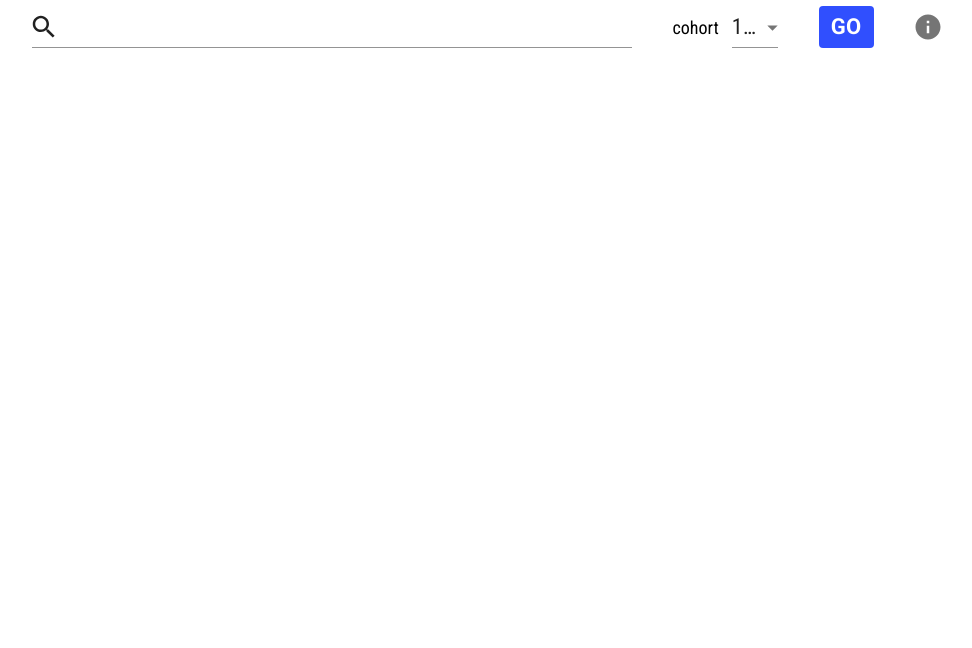
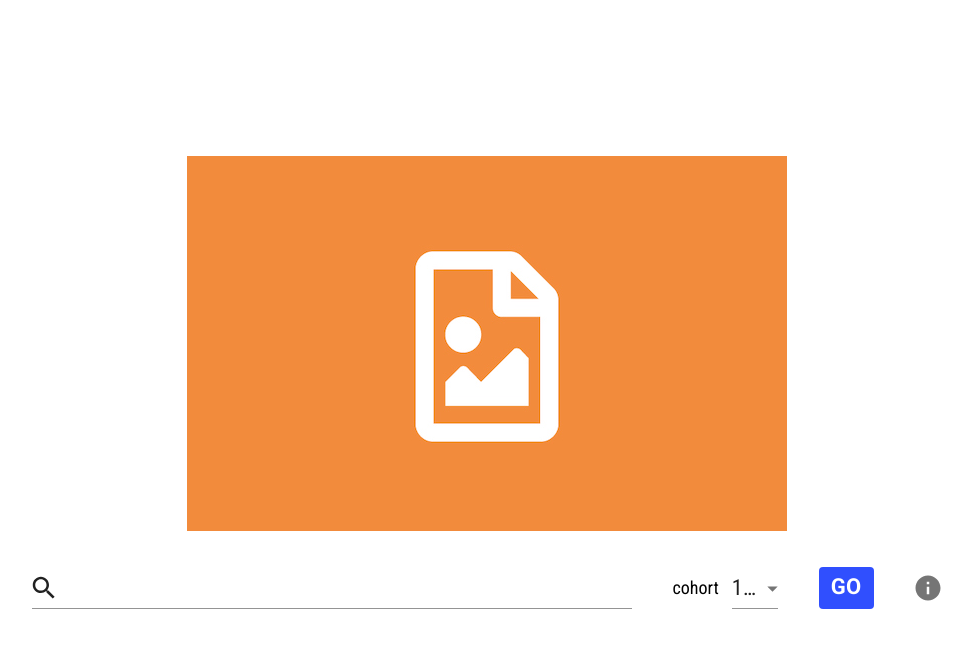
Before and after one commit to colebillys19/whiskly, a React (Create React App) app: page / in a window 1280 px wide. Shown: the top 648 px of the page, without its empty margins (153-1125 px from the left). Built offline with nearby package versions, Linux system fonts and the light colour scheme.

Commit message:
make memoized image component

```diff
--- a/package.json
+++ b/package.json
@@ -6,6 +6,7 @@
     "@material-ui/core": "4.9.0",
     "@material-ui/icons": "4.5.1",
     "@material-ui/styles": "4.9.0",
+    "prop-types": "15.7.2",
     "react": "16.12.0",
     "react-app-polyfill": "1.0.6",
     "react-dom": "16.12.0",
--- /dev/null
+++ b/src/components/Image/index.js
@@ -0,0 +1,38 @@
+import React, { memo } from 'react';
+import T from 'prop-types';
+
+import { ImageContainer, Wrapper } from './styles';
+
+const Image = ({
+  breakpointStyles,
+  className,
+  image,
+  ratio,
+  width,
+}) => (
+  <Wrapper
+    breakpointStyles={breakpointStyles}
+    className={className}
+    ratio={ratio}
+    width={width}
+  >
+    <ImageContainer image={image} />
+  </Wrapper>
+);
+
+Image.propTypes = {
+  breakpointStyles: T.string,
+  className: T.string,
+  image: T.string.isRequired,
+  ratio: T.string,
+  width: T.string,
+};
+
+Image.defaultProps = {
+  breakpointStyles: '',
+  className: '',
+  ratio: '56.25%',
+  width: '100%',
+}
+
+export default memo(Image);
--- /dev/null
+++ b/src/components/Image/styles.js
@@ -0,0 +1,24 @@
+import styled from 'styled-components';
+
+export const ImageContainer = styled.div`
+  background-image: url(${({ image }) => image});
+  background-position: center;
+  background-size: contain;
+  bottom: 0;
+  left: 0;
+  position: absolute;
+  right: 0;
+  top: 0;
+`;
+
+export const Wrapper = styled.div`
+  display: inline-block;
+  position: relative;
+  width: ${({ width }) => width};
+  &:after {
+    padding-top: ${({ ratio }) => ratio};
+    display: block;
+    content: '';
+  }
+  ${({breakpointStyles}) => breakpointStyles}
+`;
--- a/src/components/Landing/index.js
+++ b/src/components/Landing/index.js
@@ -1,7 +1,7 @@
 import React from 'react';
 
-import SearchForm from '../SearchForm';
+import LandingView from '../LandingView';
 
-const Landing = () => <SearchForm />
+const Landing = () => <LandingView />;
 
 export default Landing;
--- a/src/components/LandingView/index.js
+++ b/src/components/LandingView/index.js
@@ -1,5 +1,19 @@
 import React from 'react';
 
-const LandingView = () => <div>Landing View</div>
+import SearchForm from '../SearchForm';
+import PlaceholderImage from '../../images/placeholder.jpg';
+import { breakpointStyles, StyledImage, StyledSection } from './styles';
+
+const LandingView = () => (
+  <StyledSection>
+    <StyledImage
+      image={PlaceholderImage}
+      breakpointStyles={breakpointStyles}
+      ratio="62.5%"
+      width="60rem"
+    />
+    <SearchForm />
+  </StyledSection>
+);
 
 export default LandingView;
--- /dev/null
+++ b/src/components/LandingView/styles.js
@@ -0,0 +1,20 @@
+import styled from 'styled-components';
+
+import Image from '../Image';
+
+export const StyledImage = styled(Image)`
+  margin-bottom: 3rem;
+`;
+
+export const StyledSection = styled.section`
+  align-items: center;
+  display: flex;
+  flex-direction: column;
+  justify-content: center;
+  margin-bottom: 3rem;
+  min-height: 100vh;
+  position: relative;
+  width: 100%;
+`;
+
+export const breakpointStyles = '@media (max-width: 600px) { width: 100%; }';
--- a/src/components/SearchForm/CohortSelect.js
+++ b/src/components/SearchForm/CohortSelect.js
@@ -5,7 +5,7 @@ import {
   StyledLabel,
   StyledMenuItem,
   StyledSelect,
-} from './styledComponents';
+} from './styles';
 
 const CohortSelect = () => {
   const [cohort, setCohort] = useState(13);
--- a/src/components/SearchForm/SearchField.js
+++ b/src/components/SearchForm/SearchField.js
@@ -1,7 +1,7 @@
 import React, { useState } from 'react';
 import SearchIcon from '@material-ui/icons/SearchTwoTone';
 
-import { StyledInputAdornment, StyledTextField } from './styledComponents';
+import { StyledInputAdornment, StyledTextField } from './styles';
 
 const SearchField = () => {
   const [focused, toggleFocus] = useState(0);
--- a/src/components/SearchForm/index.js
+++ b/src/components/SearchForm/index.js
@@ -6,7 +6,7 @@ import {
   StyledForm,
   StyledIconButton,
   StyleWrapper,
-} from './styledComponents';
+} from './styles';
 import CohortSelect from './CohortSelect';
 import SearchField from './SearchField';
 
--- a/src/components/SearchForm/styledComponents.js
+++ b/src/components/SearchForm/styles.js
@@ -11,12 +11,12 @@ import theme from '../../muiTheme';
 export const CohortSelectWrapper = styled.div`
   align-items: center;
   display: flex;
-  & .MuiSelect-select:focus {
-    background-color: white;
-  }
   & .MuiSelect-icon {
     font-size: 2.5rem !important;
     margin-right: -0.7rem;
+  }
+  & .MuiSelect-select:focus {
+    background-color: white;
   }
 `;
 
@@ -37,6 +37,7 @@ export const StyledForm = styled.form`
   display: flex;
   flex-wrap: wrap;
   justify-content: center;
+  margin-bottom: 3rem;
   margin-left: -4.1rem;
   margin-top: -1rem;
 `;
@@ -48,7 +49,6 @@ export const StyledIconButton = styled(IconButton)`
 
 export const StyledInputAdornment = styled(InputAdornment)`
   margin-left: -0.3rem;
-  margin-right: 0.4rem;
   & svg { color: ${({ focused }) => focused === 1 ? theme.palette.primary.main : 'inherit' }; }
 `;
 
@@ -65,9 +65,9 @@ export const StyledSelect = styled(Select)`
   font-family: 'Roboto Condensed', sans-serif;
   font-size: 2.2rem;
   height: 4.2rem;
-  width: 4.6rem;
   margin-left: 1.3rem;
   padding-top: 0.2rem;
+  width: 4.6rem;
   & :focus { color: ${theme.palette.primary.main}; }
 `;
 
@@ -76,11 +76,12 @@ export const StyledTextField = styled(TextField)`
   margin-top: 1rem;
   max-width: 60rem;
   width: 90vw;
-  & .MuiInputBase-root { height: 4.2rem; }
   & .MuiInputBase-input {
     font-family: 'Roboto Condensed', sans-serif;
     font-size: 2.2rem;
+    &:focus { color: ${theme.palette.primary.main}; }
   }
+  & .MuiInputBase-root { height: 4.2rem; }
 `;
 
 export const StyleWrapper = styled.div`
```
Also changed, not shown: src/images/placeholder.jpg (added).
